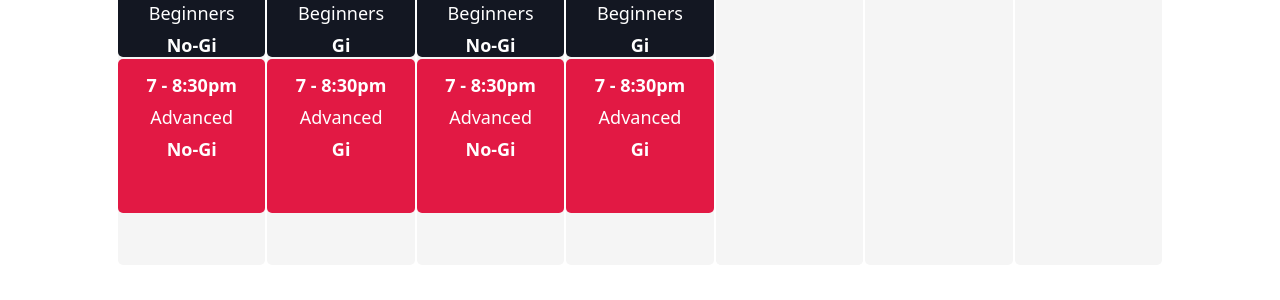
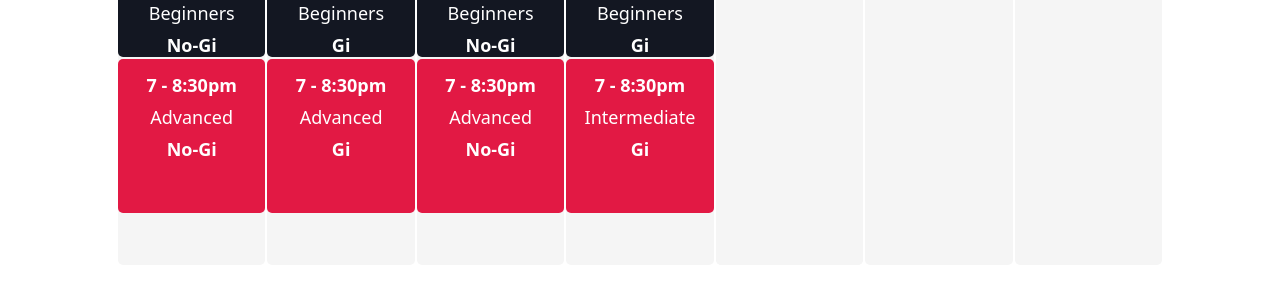
Before and after one commit to RavenGrappling/RavenGrappling.github.io, a Jekyll site: the page built from schedule.md, in a window 1280 px wide and 900 px high, scrolled down 1002 px. Shown: the part 315-615 px from the top of the window. Built offline with Jekyll 4.4.1, drawn with Linux system fonts in a browser that asks for light colours.

Commit message:
Update schedule.md

```diff
--- a/schedule.md
+++ b/schedule.md
@@ -130,7 +130,7 @@ layout: default
           </div>
           <div class="rg-calendar-day-event rg-event-start-1900 rg-event-end-2030 rg-event-advanced">
             <div class="rg-calendar-day-event-time">7 - 8:30pm</div>
-            <div>Advanced</div>
+            <div>Intermediate</div>
             <div class="fw-bold">Gi</div>
           </div>
         </div>
```
